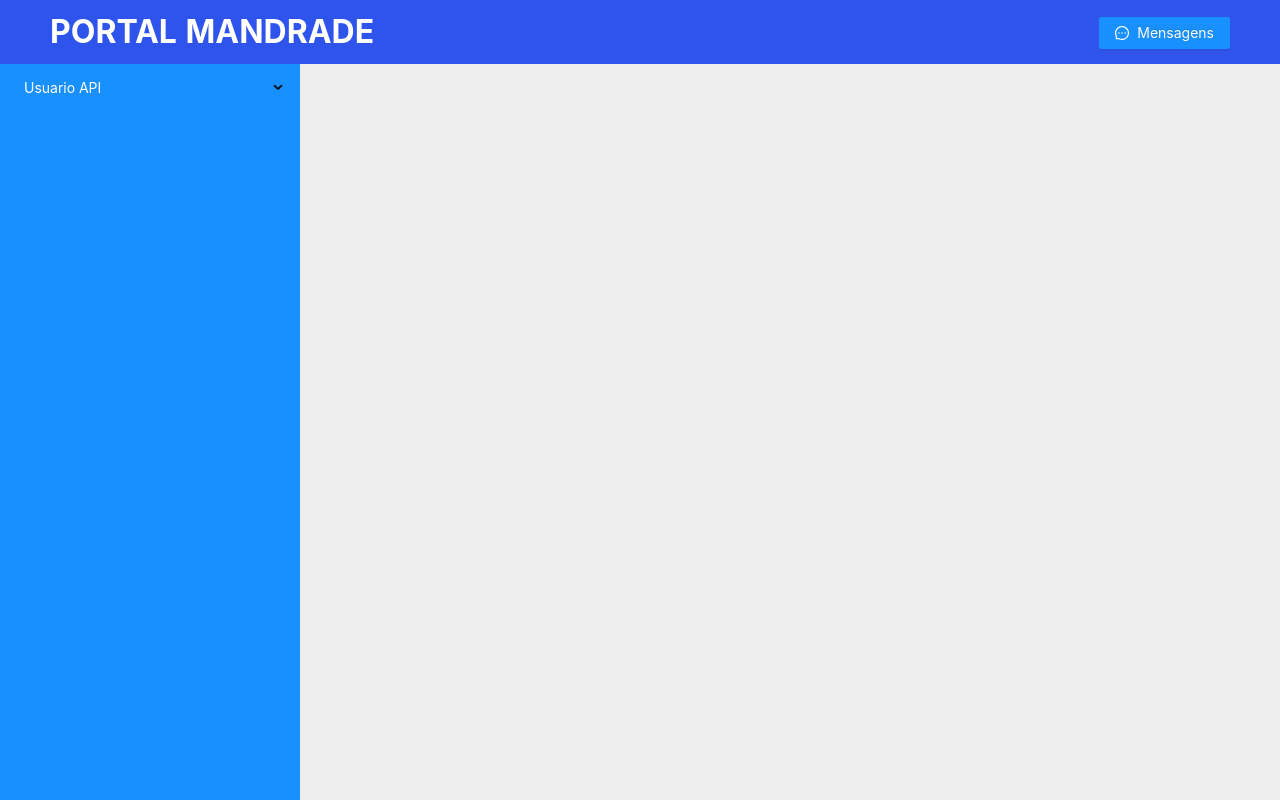
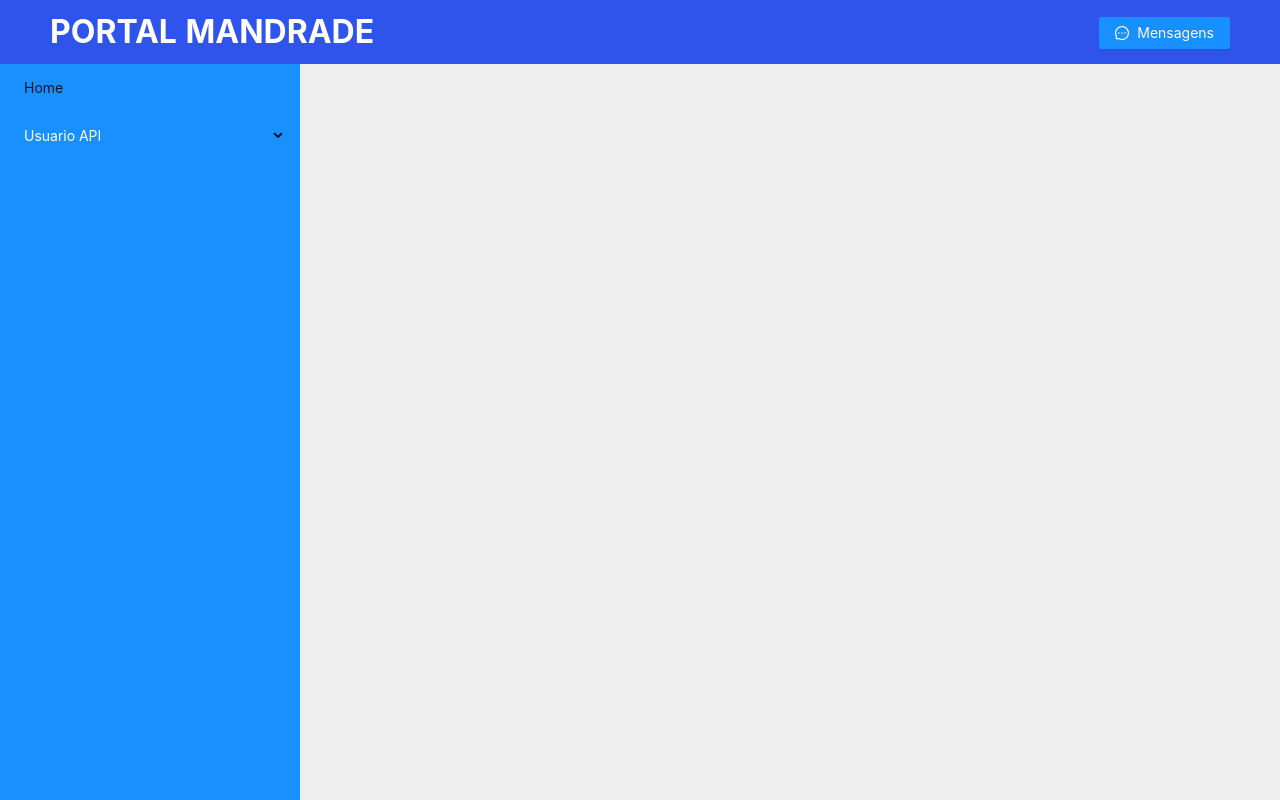
Before and after one commit to marcusruas/mandrade-portal, a React (Create React App) app: page / in a window 1280 px wide. Built offline with nearby package versions, Linux system fonts and the light colour scheme; what redux-promise-middleware-actions would draw is missing.

Commit message:
Algumas alterações para o router.

```diff
--- a/src/index.css
+++ b/src/index.css
@@ -44,7 +44,8 @@ body {
 }
 
 .Menus .ant-menu-submenu .ant-menu .ant-menu-item:hover,
-.Menus .ant-menu-submenu-title:hover
+.Menus .ant-menu-submenu-title:hover,
+.ant-menu-item:hover
 {
   color: #030852;
 }
@@ -54,6 +55,10 @@ body {
 .ant-menu-vertical-right .ant-menu-item::after,
 .ant-menu-inline .ant-menu-item::after {
   border-right: none !important;
+}
+
+.ant-menu-inline .ant-menu-item {
+  width: 100%;
 }
 
 .Corpo {
--- a/src/ui/Layout/Corpo.tsx
+++ b/src/ui/Layout/Corpo.tsx
@@ -3,13 +3,18 @@ import { Layout } from 'antd'
 import { Switch, Route } from "react-router-dom";
 
 import * as Rotas from './routes';
-import NovoGrupo from 'Ui/Usuarios/Grupos/NovoGrupo/';
+
+import NovoGrupo from 'Ui/Modulos/Usuarios/Grupos/NovoGrupo/';
+import Home from 'Ui/Modulos/Home';
 
 const Corpo = () => {
     const { Content } = Layout;
     return (
         <Content className="Corpo">
             <Switch>
+                <Route path={Rotas.Home}>
+                    <Home />
+                </Route>
                 <Route path={Rotas.NovoGrupo}>
                     <NovoGrupo />
                 </Route>
--- a/src/ui/Layout/Menus.tsx
+++ b/src/ui/Layout/Menus.tsx
@@ -10,6 +10,9 @@ const Menus = () => {
     return (
         <Sider width={300}>
             <Menu className="Menus" mode="inline" style={{ height: '100%', borderRight: 0 }}>
+                <Menu.Item>
+                    <Link to={Rotas.Home}>Home</Link>
+                </Menu.Item>
                 <SubMenu key="usuarioApi" title="Usuario API">
                     <SubMenu key="usuarioApiGrupos" title="Grupos">
                         <Menu.Item key="1">
--- a/src/ui/Layout/routes.ts
+++ b/src/ui/Layout/routes.ts
@@ -1,7 +1,9 @@
 const UsuarioApi = '/Usuarios';
 
+const Home = '/home';
 const NovoGrupo = `${UsuarioApi}/novoGrupo`;
 
 export {
+    Home,
     NovoGrupo,
 }
--- /dev/null
+++ b/src/ui/Modulos/Home/index.tsx
@@ -0,0 +1,16 @@
+import React from 'react';
+
+import CabecalhoPagina from 'Ui/SharedComponents/CabecalhoPagina';
+
+class Home extends React.PureComponent {
+    render() {
+        return (
+            <React.Fragment>
+                <CabecalhoPagina Titulo="Home" />
+
+            </React.Fragment>
+        )
+    }
+}
+
+export default Home;
```
Also changed, not shown: src/ui/Modulos/Usuarios/Grupos/NovoGrupo/index.css (renamed from src/ui/Usuarios/Grupos/NovoGrupo/index.css), src/ui/Modulos/Usuarios/Grupos/NovoGrupo/index.tsx (renamed from src/ui/Usuarios/Grupos/NovoGrupo/index.tsx).
